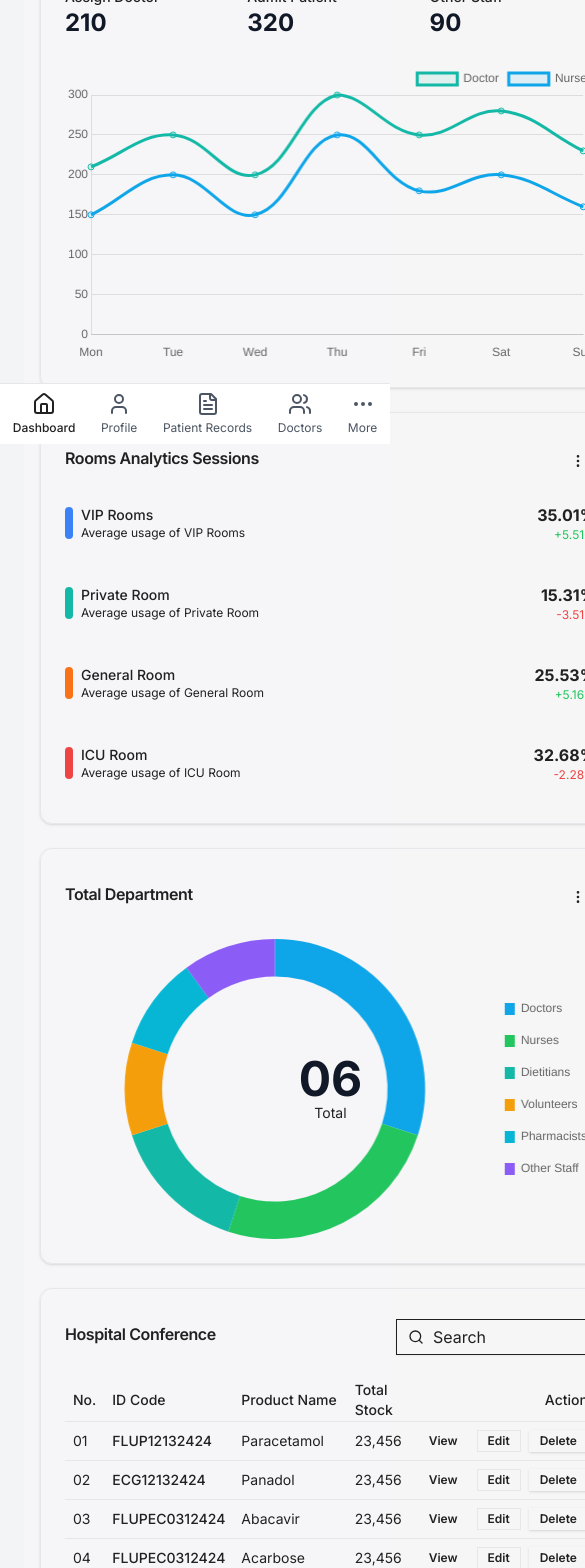
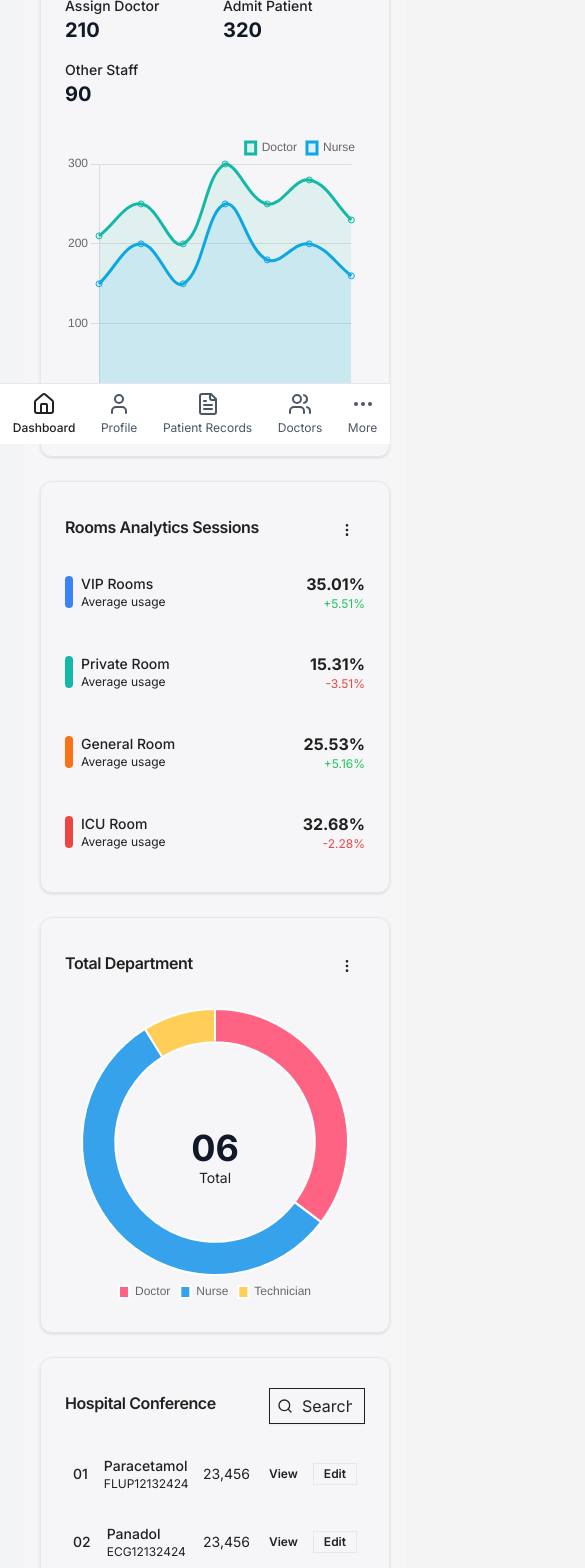
Before and after one commit to vnrr2023/Medwell-Frontend-2, a Next.js app: page /hospital in a window 390 px wide. Shown: the part 400-1968 px from the top of the page, 585 px wide, since content can reach past the window. Built offline with nearby package versions, Linux system fonts and the light colour scheme.

Commit message:
hospital dashboard

```diff
--- a/src/app/hospital/page.tsx
+++ b/src/app/hospital/page.tsx
@@ -7,7 +7,6 @@ import { Input } from "@/components/ui/input"
 import { Badge } from "@/components/ui/badge"
 import { Progress } from "@/components/ui/progress"
 import { Select, SelectContent, SelectItem, SelectTrigger, SelectValue } from "@/components/ui/select"
-import { Table, TableBody, TableCell, TableHead, TableHeader, TableRow } from "@/components/ui/table"
 import {
   Chart as ChartJS,
   CategoryScale,
@@ -15,6 +14,7 @@ import {
   PointElement,
   LineElement,
   Title,
+  Filler,
   Tooltip,
   Legend,
   ArcElement,
@@ -23,15 +23,17 @@ import { Line, Doughnut } from "react-chartjs-2"
 import { Download, Search, MoreVertical, Bell } from "lucide-react"
 import { Avatar, AvatarFallback, AvatarImage } from "@/components/ui/avatar"
 
-ChartJS.register(CategoryScale, LinearScale, PointElement, LineElement, Title, Tooltip, Legend, ArcElement)
+ChartJS.register(CategoryScale, LinearScale, PointElement, LineElement, Title, Tooltip, Filler, Legend, ArcElement)
 
+// Chart data configurations remain the same...
 const staffData = {
-  labels: ["Doctors", "Nurses", "Dietitians", "Volunteers", "Pharmacists", "Other Staff"],
+  labels: ["Doctor", "Nurse", "Technician"],
   datasets: [
     {
-      data: [30, 25, 15, 10, 10, 10],
-      backgroundColor: ["#0EA5E9", "#22C55E", "#14B8A6", "#F59E0B", "#06B6D4", "#8B5CF6"],
-      borderWidth: 0,
+      label: "Staff",
+      data: [12, 19, 3],
+      backgroundColor: ["#FF6384", "#36A2EB", "#FFCE56"],
+      hoverBackgroundColor: ["#FF6384", "#36A2EB", "#FFCE56"],
     },
   ],
 }
@@ -69,8 +71,6 @@ const inventoryData = [
   { id: "FLUP12132424", name: "Paracetamol", stock: 23456 },
   { id: "ECG12132424", name: "Panadol", stock: 23456 },
   { id: "FLUPEC0312424", name: "Abacavir", stock: 23456 },
-  { id: "FLUPEC0312424", name: "Acarbose", stock: 23456 },
-  { id: "FLUPEC0312424", name: "Acetylcysteine", stock: 23456 },
 ]
 
 export default function HospitalDashboard() {
@@ -78,17 +78,15 @@ export default function HospitalDashboard() {
 
   return (
     <div className="min-h-screen bg-gray-50/50">
-      <header className="sticky top-0 z-50 flex h-16 items-center justify-between border-b bg-white px-4 md:px-6">
-      <div className="flex items-center gap-4 md:gap-6">
-  <div className="relative w-[200px] md:w-[300px]">
-    <Search className="absolute left-2 top-1/2 transform -translate-y-1/2 h-4 w-4 text-muted-foreground" />
-    <Input
-      placeholder="Search anything here"
-      className="w-full pl-8"
-    />
+      <header className="sticky top-0 w-full border-b bg-white">
+        <div className="px-4">
+          <div className="flex h-16 items-center justify-between">
+            <div className="flex items-center gap-4">
+              <div className="relative w-[180px] sm:w-[200px]">
+                <Search className="absolute left-2 top-1/2 -translate-y-1/2 h-4 w-4 text-muted-foreground" />
+                <Input placeholder="Search anything here" className="w-full pl-8" />
               </div>
             </div>
-
             <div className="flex items-center gap-4">
               <Button variant="ghost" size="icon">
                 <Bell className="h-5 w-5" />
@@ -101,17 +99,19 @@ export default function HospitalDashboard() {
                 <AvatarFallback>AL</AvatarFallback>
               </Avatar>
             </div>
+          </div>
+        </div>
       </header>
 
-      <main className="container mx-auto p-4 md:p-6 space-y-6">
+      <main className="px-4 py-6 space-y-6">
         <div className="flex flex-col sm:flex-row justify-between items-start sm:items-center gap-4">
           <div>
             <h1 className="text-2xl font-bold text-gray-900">Statistics</h1>
             <p className="text-sm text-muted-foreground">This is data statistics for the last 7 days</p>
           </div>
-          <div className="flex items-center gap-2">
+          <div className="flex items-center gap-2 w-full sm:w-auto">
             <Select defaultValue={timeRange} onValueChange={setTimeRange}>
-              <SelectTrigger className="w-[120px]">
+              <SelectTrigger className="w-[100px] sm:w-[120px]">
                 <SelectValue placeholder="Select range" />
               </SelectTrigger>
               <SelectContent>
@@ -120,14 +120,14 @@ export default function HospitalDashboard() {
                 <SelectItem value="year">Year</SelectItem>
               </SelectContent>
             </Select>
-            <Button className="bg-teal-600 hover:bg-teal-700">
+            <Button className="bg-teal-600 hover:bg-teal-700 flex-1 sm:flex-none">
               <Download className="mr-2 h-4 w-4" />
               Export
             </Button>
           </div>
         </div>
 
-        <div className="grid gap-6 md:grid-cols-2">
+        <div className="space-y-6">
           <Card>
             <CardHeader className="flex flex-row items-center justify-between">
               <CardTitle>Hospital Report</CardTitle>
@@ -136,21 +136,21 @@ export default function HospitalDashboard() {
               </Button>
             </CardHeader>
             <CardContent>
-              <div className="grid grid-cols-3 gap-4 mb-6">
+              <div className="grid grid-cols-2 sm:grid-cols-3 gap-4 mb-6">
                 <div>
                   <p className="text-sm font-medium text-muted-foreground">Assign Doctor</p>
-                  <p className="text-2xl font-bold text-gray-900">210</p>
+                  <p className="text-xl sm:text-2xl font-bold text-gray-900">210</p>
                 </div>
                 <div>
                   <p className="text-sm font-medium text-muted-foreground">Admit Patient</p>
-                  <p className="text-2xl font-bold text-gray-900">320</p>
+                  <p className="text-xl sm:text-2xl font-bold text-gray-900">320</p>
                 </div>
                 <div>
                   <p className="text-sm font-medium text-muted-foreground">Other Staff</p>
-                  <p className="text-2xl font-bold text-gray-900">90</p>
+                  <p className="text-xl sm:text-2xl font-bold text-gray-900">90</p>
                 </div>
               </div>
-              <div className="h-[300px]">
+              <div className="h-[300px] w-full">
                 <Line
                   data={lineChartData}
                   options={{
@@ -160,15 +160,17 @@ export default function HospitalDashboard() {
                       legend: {
                         position: "top",
                         align: "end",
+                        labels: {
+                          boxWidth: 10,
+                          padding: 10,
+                        },
                       },
                     },
                     scales: {
                       y: {
                         beginAtZero: true,
-        grid: {
-          display: true,
-          drawOnChartArea: true,
-          drawTicks: false,
+                        ticks: {
+                          maxTicksLimit: 5,
                         },
                       },
                       x: {
@@ -199,7 +201,7 @@ export default function HospitalDashboard() {
                         <div className={`w-2 h-8 rounded ${room.color}`} />
                         <div>
                           <p className="font-medium text-sm">{room.name}</p>
-                          <p className="text-xs text-muted-foreground">Average usage of {room.name}</p>
+                          <p className="text-xs text-muted-foreground">Average usage</p>
                         </div>
                       </div>
                       <div className="text-right">
@@ -215,10 +217,9 @@ export default function HospitalDashboard() {
               </div>
             </CardContent>
           </Card>
-        </div>
 
           <div className="grid gap-6 md:grid-cols-2">
-          <Card>
+            <Card className="md:col-span-1 max-w-[400px]">
               <CardHeader className="flex flex-row items-center justify-between">
                 <CardTitle>Total Department</CardTitle>
                 <Button variant="ghost" size="icon">
@@ -226,7 +227,7 @@ export default function HospitalDashboard() {
                 </Button>
               </CardHeader>
               <CardContent>
-              <div className="h-[300px] flex items-center justify-center relative">
+                <div className="h-[300px] relative">
                   <Doughnut
                     data={staffData}
                     options={{
@@ -235,10 +236,10 @@ export default function HospitalDashboard() {
                       cutout: "75%",
                       plugins: {
                         legend: {
-                        position: "right",
+                          position: "bottom",
                           labels: {
                             boxWidth: 10,
-                          padding: 20,
+                            padding: 10,
                           },
                         },
                       },
@@ -246,7 +247,7 @@ export default function HospitalDashboard() {
                   />
                   <div className="absolute inset-0 flex items-center justify-center">
                     <div className="text-center">
-                    <p className="text-5xl font-bold text-gray-900">06</p>
+                      <p className="text-4xl font-bold text-gray-900">06</p>
                       <p className="text-sm text-muted-foreground">Total</p>
                     </div>
                   </div>
@@ -254,53 +255,44 @@ export default function HospitalDashboard() {
               </CardContent>
             </Card>
 
-          <Card>
-            <CardHeader className="flex flex-row items-center justify-between">
+            <Card className="md:col-span-1">
+              <CardHeader className="flex flex-row items-center justify-between space-x-2">
                 <CardTitle>Hospital Conference</CardTitle>
-              <div className="relative w-[200px]">
-                <Search className="absolute left-3 top-1/2 -translate-y-1/2 h-4 w-4 text-muted-foreground" />
-                <Input placeholder="Search" className="pl-9" />
+                <div className="relative w-24 sm:w-32">
+                  <Search className="absolute left-2 top-1/2 -translate-y-1/2 h-4 w-4 text-muted-foreground" />
+                  <Input placeholder="Search" className="pl-8" />
                 </div>
               </CardHeader>
-            <CardContent>
-              <div className="relative overflow-x-auto">
-                <Table>
-                  <TableHeader>
-                    <TableRow>
-                      <TableHead className="w-[60px]">No.</TableHead>
-                      <TableHead>ID Code</TableHead>
-                      <TableHead>Product Name</TableHead>
-                      <TableHead>Total Stock</TableHead>
-                      <TableHead className="text-right">Action</TableHead>
-                    </TableRow>
-                  </TableHeader>
-                  <TableBody>
+              <CardContent className="overflow-auto">
+                <div className="w-full">
+                  <div className="grid grid-cols-1 gap-4">
                     {inventoryData.map((item, index) => (
-                      <TableRow key={item.id}>
-                        <TableCell>{String(index + 1).padStart(2, "0")}</TableCell>
-                        <TableCell className="font-medium">{item.id}</TableCell>
-                        <TableCell>{item.name}</TableCell>
-                        <TableCell>{item.stock.toLocaleString()}</TableCell>
-                        <TableCell>
-                          <div className="flex justify-end gap-2">
-                            <Badge variant="secondary" className="cursor-pointer hover:bg-secondary/80">
+                      <div key={item.id} className="flex items-center justify-between p-2 bg-muted/50 rounded-lg">
+                        <div className="flex items-center gap-4">
+                          <span className="text-sm font-medium">{String(index + 1).padStart(2, "0")}</span>
+                          <div>
+                            <p className="text-sm font-medium">{item.name}</p>
+                            <p className="text-xs text-muted-foreground">{item.id}</p>
+                          </div>
+                        </div>
+                        <div className="flex items-center gap-2">
+                          <span className="text-sm">{item.stock.toLocaleString()}</span>
+                          <div className="flex gap-1">
+                            <Badge variant="secondary" className="cursor-pointer">
                               View
                             </Badge>
-                            <Badge variant="outline" className="cursor-pointer hover:bg-accent">
+                            <Badge variant="outline" className="cursor-pointer">
                               Edit
                             </Badge>
-                            <Badge variant="destructive" className="cursor-pointer hover:bg-destructive/90">
-                              Delete
-                            </Badge>
                           </div>
-                        </TableCell>
-                      </TableRow>
+                        </div>
+                      </div>
                     ))}
-                  </TableBody>
-                </Table>
+                  </div>
                 </div>
               </CardContent>
             </Card>
+          </div>
         </div>
       </main>
     </div>
```
Lines whose indentation alone changed are shown as unchanged.
